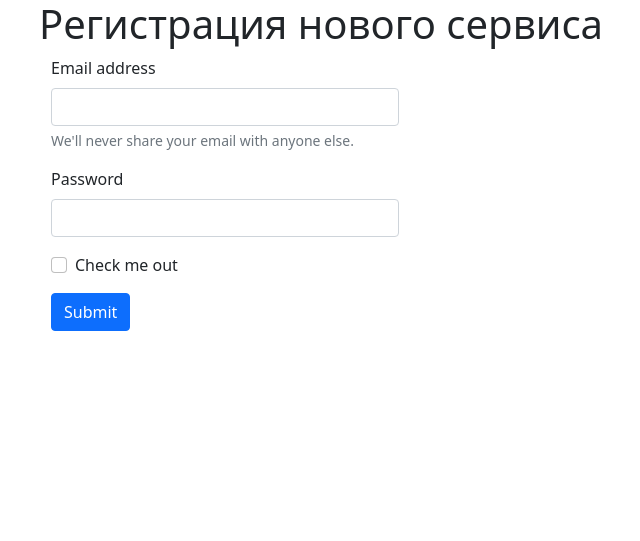
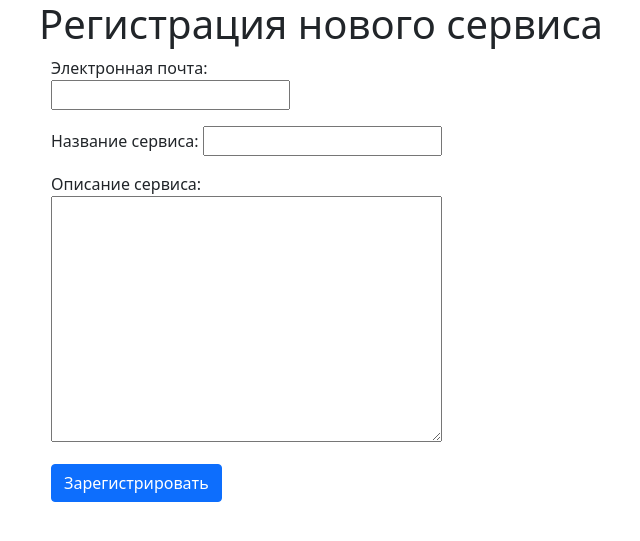
Before and after one commit to vovoks/project_hronos, a Django app: page /register-service in a window 1280 px wide. Shown: the top 541 px of the page, without its empty margins (43-683 px from the left). Run offline with Django 3.2, Linux system fonts and the light colour scheme; some libraries are stand-ins or nearby versions.

Commit message:
add register form support

```diff
--- /dev/null
+++ b/project/schedule/forms.py
@@ -0,0 +1,35 @@
+from django import forms
+from django.conf import settings
+from django.contrib.auth.models import User
+from django.core.mail import EmailMessage
+from django.utils.crypto import get_random_string
+
+from .models import RegisterService
+
+
+class RegisterForm(forms.Form):
+    email = forms.EmailField(label='Электронная почта')
+    service_name = forms.CharField(max_length=72, label='Название сервиса')
+    service_desc = forms.CharField(widget=forms.Textarea, label ='Описание сервиса')
+
+    def send_email(self, form):
+        rand_user = get_random_string()
+        rand_password = get_random_string()
+        user = User.objects.create_user(rand_user, form.cleaned_data['email'], rand_password)
+        service_obj = RegisterService.objects.create(user=user,
+                                                     service_name=form.cleaned_data['service_name'],
+                                                     service_desc=form.cleaned_data['service_desc'])
+        service_obj.save()
+
+        email = EmailMessage(subject='Данные для подключения к сервису API расписания',
+                             body='Добрый день, данные для подключения к сервису ниже:\nПользователь: {}, Пароль: {}\n\nHappy coding!'.format(
+                rand_user, rand_password),
+                             from_email=settings.EMAIL_HOST_USER,
+                             to=[form.cleaned_data['email']],
+                             bcc=None,
+                             connection=None,
+                             attachments=None,
+                             headers=None,
+                             cc=None,
+                             reply_to=[settings.EMAIL_HOST_USER])
+        email.send()
--- a/project/schedule/templates/schedule/register_service.html
+++ b/project/schedule/templates/schedule/register_service.html
@@ -9,25 +9,25 @@
 <body>
 <section>
     <div class="container">
+        {% if messages %}
+        <div class="alert alert-success" role="alert">
+        <ul class="messages">
+            {% for message in messages %}
+            <li
+            {% if message.tags %} class="{{ message.tags }}"{% endif %}>{{ message }}</li>
+            {% endfor %}
+        </ul>
+        </div>
+        {% endif %}
         <h1>Регистрация нового сервиса</h1>
         <div class="container">
             <div class="row">
                 <div class="col">
-                    <form>
-                        <div class="mb-3">
-                            <label for="exampleInputEmail1" class="form-label">Email address</label>
-                            <input type="email" class="form-control" id="exampleInputEmail1" aria-describedby="emailHelp">
-                            <div id="emailHelp" class="form-text">We'll never share your email with anyone else.</div>
-                        </div>
-                        <div class="mb-3">
-                            <label for="exampleInputPassword1" class="form-label">Password</label>
-                            <input type="password" class="form-control" id="exampleInputPassword1">
-                        </div>
-                        <div class="mb-3 form-check">
-                            <input type="checkbox" class="form-check-input" id="exampleCheck1">
-                            <label class="form-check-label" for="exampleCheck1">Check me out</label>
-                        </div>
-                        <button type="submit" class="btn btn-primary">Submit</button>
+                    {{ form.non_field_errors }}
+                    <form action="{% url 'register_service' %}" method="post">
+                        {% csrf_token %}
+                        {{ form.as_p }}
+                        <input type="submit" class="btn btn-primary" value="Зарегистрировать">
                     </form>
                 </div>
                 <div class="col">
--- a/project/schedule/views.py
+++ b/project/schedule/views.py
@@ -1,6 +1,15 @@
+from django.contrib.messages.views import SuccessMessageMixin
 from django.shortcuts import render
-from django.views.generic import TemplateView
+from django.views.generic import TemplateView, FormView
+from .forms import RegisterForm
 
 
-class RegisterServiceView(TemplateView):
+class RegisterServiceView(SuccessMessageMixin, FormView):
     template_name = "schedule/register_service.html"
+    form_class = RegisterForm
+    success_url = '/register-service'
+    success_message = "Сервис зарегистрирован, проверьте электронную почту, указанную при регистрации."
+
+    def form_valid(self, form):
+        form.send_email(form)
+        return super().form_valid(form)
```
Also changed, not shown: project/project/settings.py (+8 -0 lines), project/schedule/models.py (+7 -0 lines), 1 other file.
